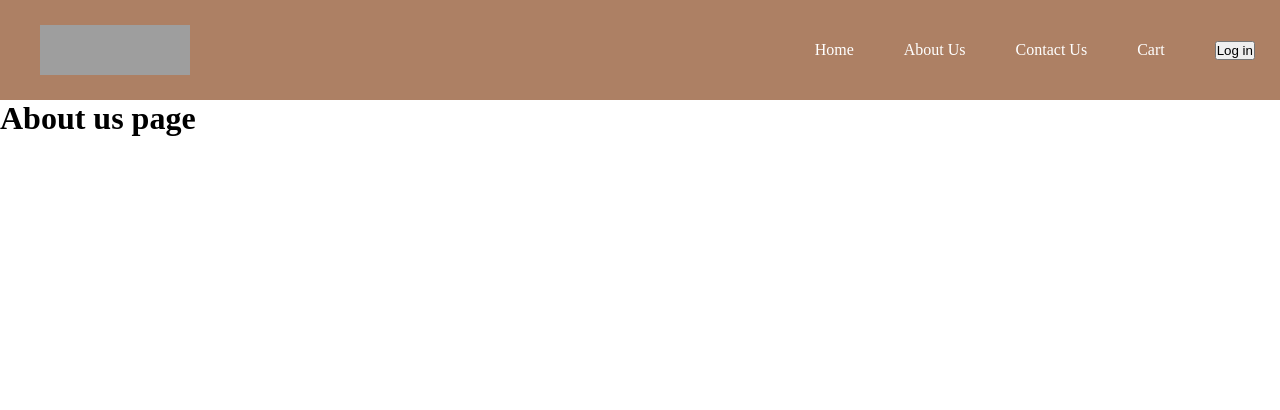
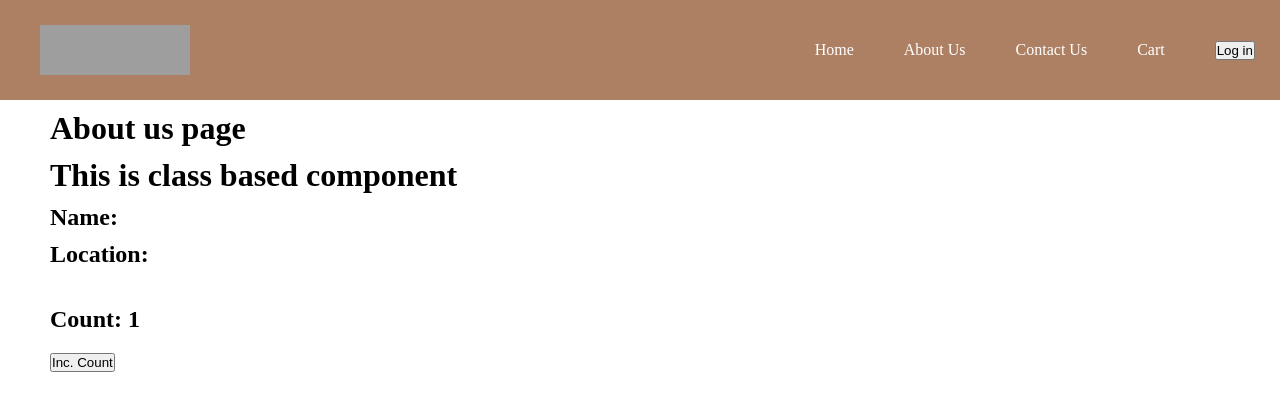
Before and after one commit to keshavk25/NReact, a React (Vite) app: page /about in a window 1280 px wide. Shown: the top 410 px of the page. Built offline with nearby package versions, Linux system fonts and the light colour scheme; no server answers; grey boxes are pictures that could not be loaded.

Commit message:
Lecture-8 (part1)

```diff
--- a/src/component/About.js
+++ b/src/component/About.js
@@ -1,9 +1,24 @@
-const About=()=>{
-    return (
-        <>
-        <h1>About us page</h1>
-        </>
-    )
+import UserClass from "./UserClass";
+import React from "react";
+
+class About extends React.Component{
+    constructor(props){
+        super(props);
+    }
+
+
+    componentDidMount(){
+    }
+
+
+    render(){
+        return(
+            <>
+            <h1>About us page</h1>
+            <UserClass name={"Keshav"} location={"Hisar"}/>
+            </>
+        )
+        }
 }
 
 export default About;
--- /dev/null
+++ b/src/component/UserClass.js
@@ -0,0 +1,63 @@
+import React from "react";
+
+class UserClass extends React.Component {
+  constructor({ props }) {
+    super(props);
+    this.state = {
+      //   userInfo:{
+      //     name:"Dummy",
+      //     location:"Naa"
+      //   },
+      userInfo: "",
+      count: 1,
+      // we can make multiple state variable here
+    };
+  }
+
+  async componentDidMount() {
+    const data = await fetch("https://api.github.com/users/keshavk25");
+    const json = await data.json();
+    this.setState({
+      userInfo: json,
+    });
+    this.inter = setInterval(() => {
+      console.log("ComponentDidMount");
+    }, 1000);
+  }
+
+  componentDidUpdate() {}
+
+  componentWillUnmount() {
+    clearInterval(this.inter);
+  }
+
+  render() {
+    // const { name, location } = this.props;
+    const { name, location, avatar_url } = this.state.userInfo;
+    const { count, count2 } = this.state;
+
+    return (
+      <>
+        <h1>This is class based component</h1>
+        <h2>Name: {name}</h2>
+        <h2>Location: {location}</h2>
+        <img src={avatar_url} alt="" />
+        <h2>Count: {count}</h2>
+        <button
+          onClick={() => {
+            //To update State variable
+            this.setState({
+              count: count + 1,
+              //we can update multiple state variable here
+            });
+          }}
+        >
+          Inc. Count
+        </button>
+        <h2>{count2}</h2>
+      </>
+    );
+  }
+}
+
+export default UserClass;
--- a/style.css
+++ b/style.css
@@ -88,11 +88,14 @@
 }
 #filter{
     cursor: pointer;
+    height:30px;
+    border-radius: 5px;
+    width: 200px;
    }
-   #filterContainer{
-       display: flex;
-       justify-content: center;
-   }
+#filterContainer{
+    display: flex;
+    justify-content: center;
+}
 
                                 /* SHIMMER.JS */
 
@@ -164,3 +167,17 @@
     opacity: .9;
     font-size: 16px;
 }
+
+                            /* RESTAURENT.JS */
+
+p,h1,h2,h3,ul>li{
+    margin: 10px 0px 10px 50px;
+}
+div>ul>li{
+    margin: 5px 0px 5px 80px;
+}
+
+                            /* USERCLASS.JS */
+h1,h2,button{
+    margin: 10px 0px 10px 50px;
+}
```
